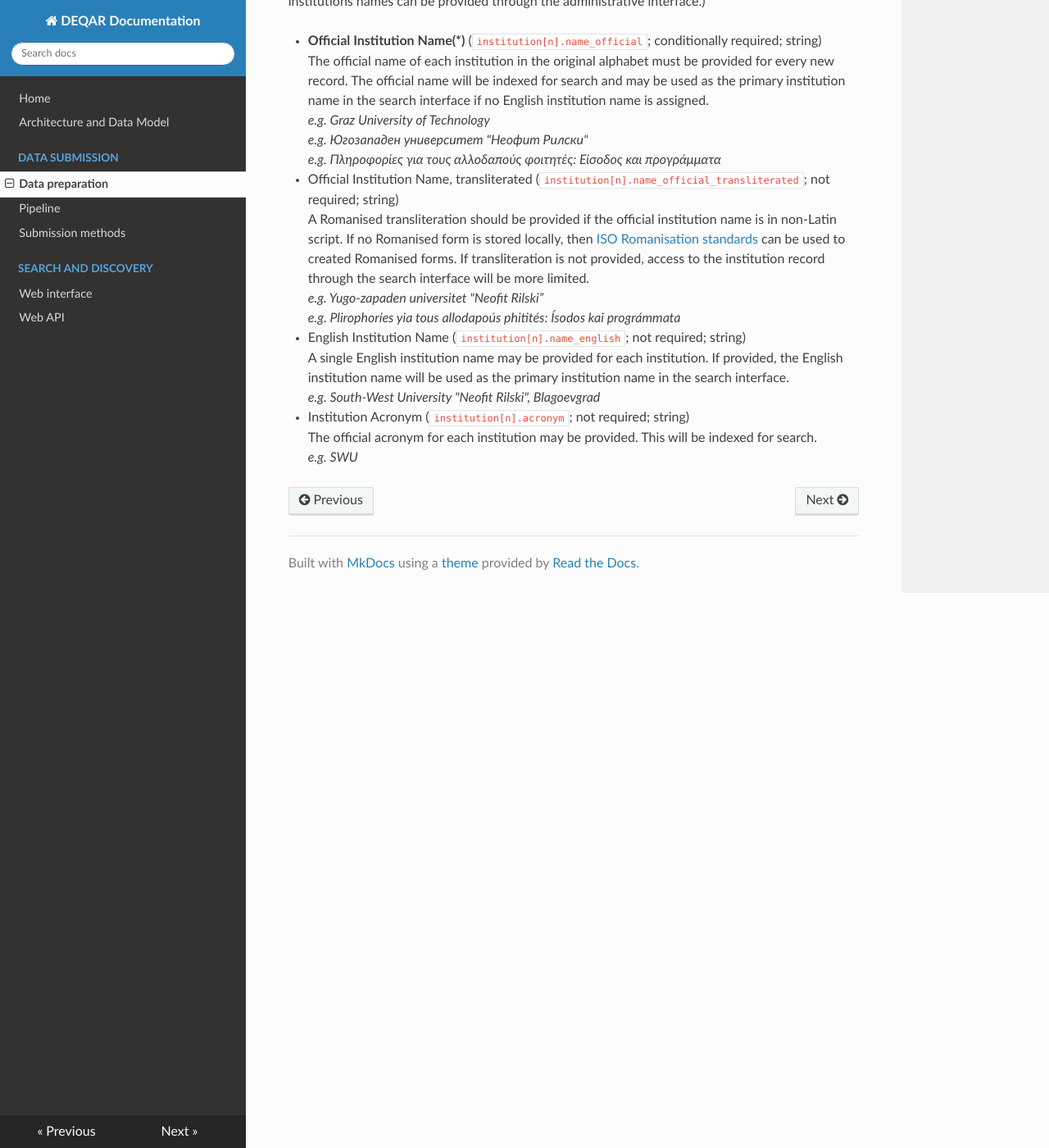
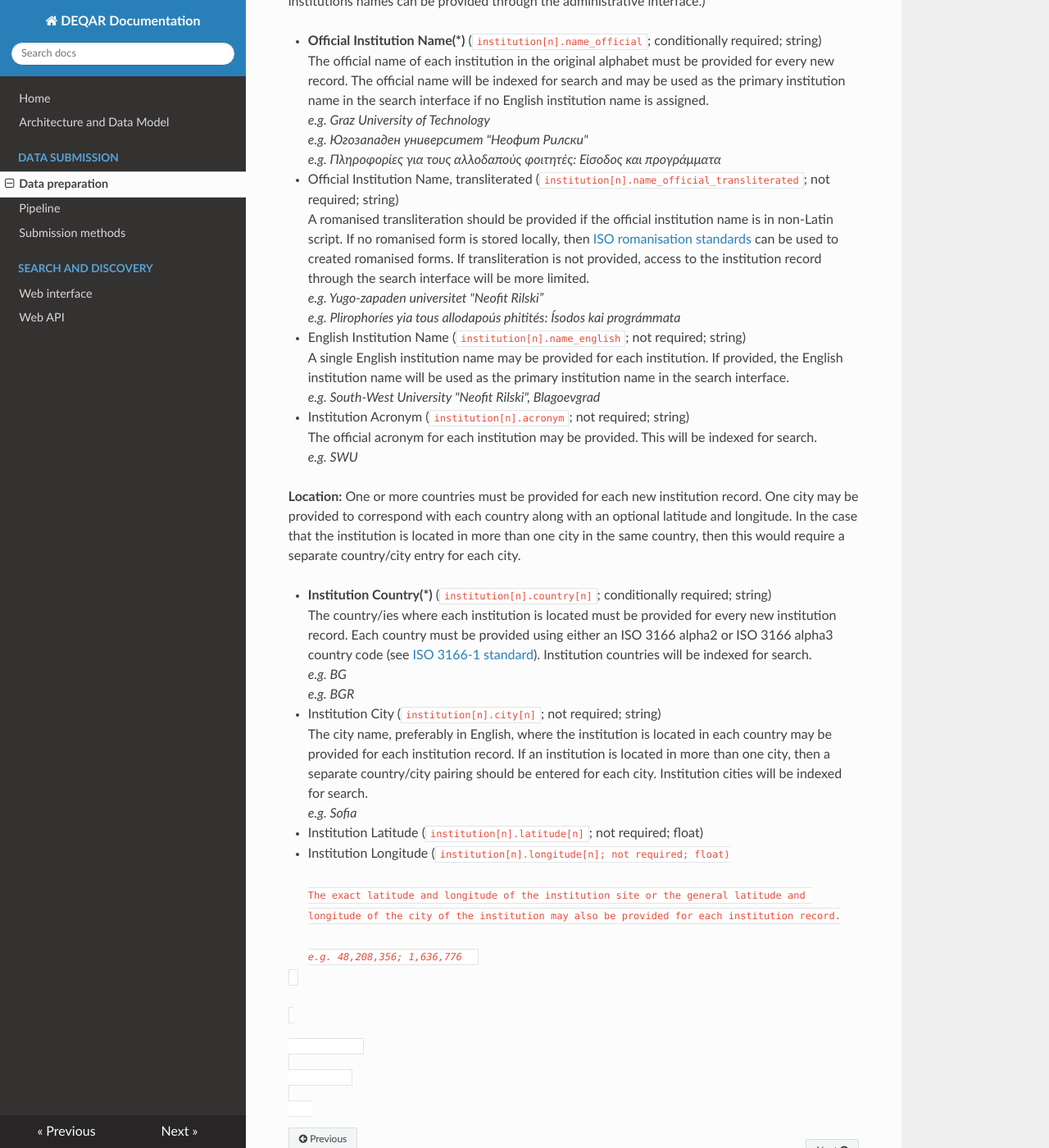
Before and after one commit to EQAR/deqar-docs, an MkDocs documentation site: the page built from docs/submission_object_fields.md, in a window 1280 px wide and 1400 px high, scrolled down 4887 px. Shown: the whole window at 82% size. Built offline with MkDocs 1.6.1, drawn with Linux system fonts in a browser that asks for light colours; nearby versions of some CDN libraries; old or Windows-style settings are respelled for this version of MkDocs.

Commit message:
Update submission_object_fields.md

```diff
--- a/docs/submission_object_fields.md
+++ b/docs/submission_object_fields.md
@@ -128,7 +128,7 @@ The official name of each institution in the original alphabet must be provided
 *e.g. Πληροφορίες για τους αλλοδαπούς φοιτητές: Είσοδος και προγράμματα*
 
 - Official Institution Name, transliterated (<code>institution[n].name_official_transliterated</code>; not required; string)
-A Romanised transliteration should be provided if the official institution name is in non-Latin script. If no Romanised form is stored locally, then [ISO Romanisation standards](https://en.wikipedia.org/wiki/List_of_ISO_romanizations) can be used to created Romanised forms.  If transliteration is not provided, access to the institution record through the search interface will be more limited.
+A romanised transliteration should be provided if the official institution name is in non-Latin script. If no romanised form is stored locally, then [ISO romanisation standards](https://en.wikipedia.org/wiki/List_of_ISO_romanizations) can be used to created romanised forms.  If transliteration is not provided, access to the institution record through the search interface will be more limited.
 *e.g. Yugo-zapaden universitet "Neofit Rilski”*
 *e.g. Plirophoríes yia tous allodapoús phitités:  Ísodos kai prográmmata*
 
@@ -139,3 +139,19 @@ A single English institution name may be provided for each institution.	If provi
 - Institution Acronym (<code>institution[n].acronym</code>; not required; string)
 The official acronym for each institution may be provided. This will be indexed for search.
 *e.g. SWU*
+
+**Location:** One or more countries must be provided for each new institution record. One city may be provided to correspond with each country along with an optional latitude and longitude. In the case that the institution is located in more than one city in the same country, then this would require a separate country/city entry for each city.
+
+- **Institution Country(\*)** (<code>institution[n].country[n]</code>; conditionally required; string)
+The country/ies where each institution is located must be provided for every new institution record. Each country must be provided using either an ISO 3166 alpha2 or ISO 3166 alpha3 country code (see [ISO 3166-1 standard](https://en.wikipedia.org/wiki/ISO_3166-1)). Institution countries will be indexed for search.
+*e.g. BG*
+*e.g. BGR*
+
+- Institution City (<code>institution[n].city[n]</code>; not required; string)
+The city name, preferably in English, where the institution is located in each country may be provided for each institution record. If an institution is located in more than one city, then a separate country/city pairing should be entered for each city. Institution cities will be indexed for search.
+*e.g. Sofia*
+
+- Institution Latitude (<code>institution[n].latitude[n]</code>; not required; float)
+- Institution Longitude (<code>institution[n].longitude[n]; not required; float)
+The exact latitude and longitude of the institution site or the general latitude and longitude of the city of the institution may also be provided for each institution record.
+*e.g. 48,208,356; 1,636,776*
```
